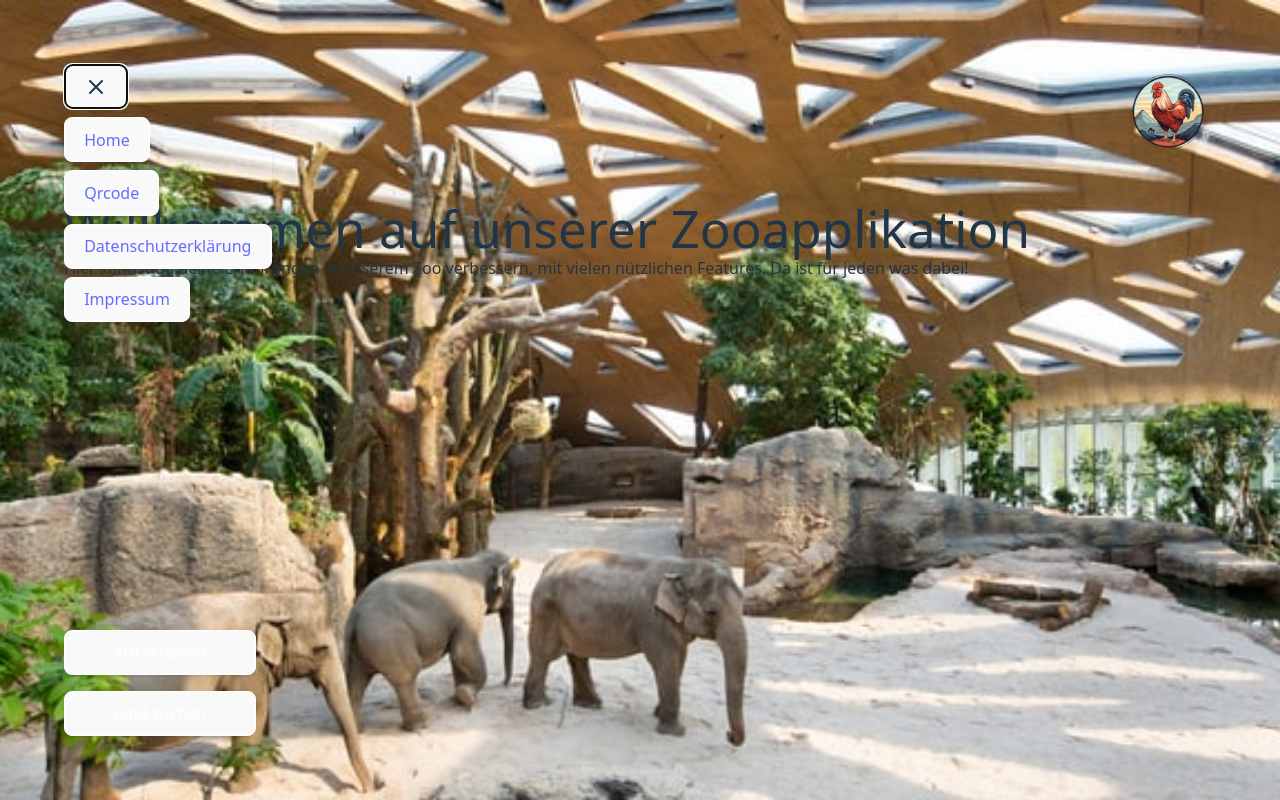
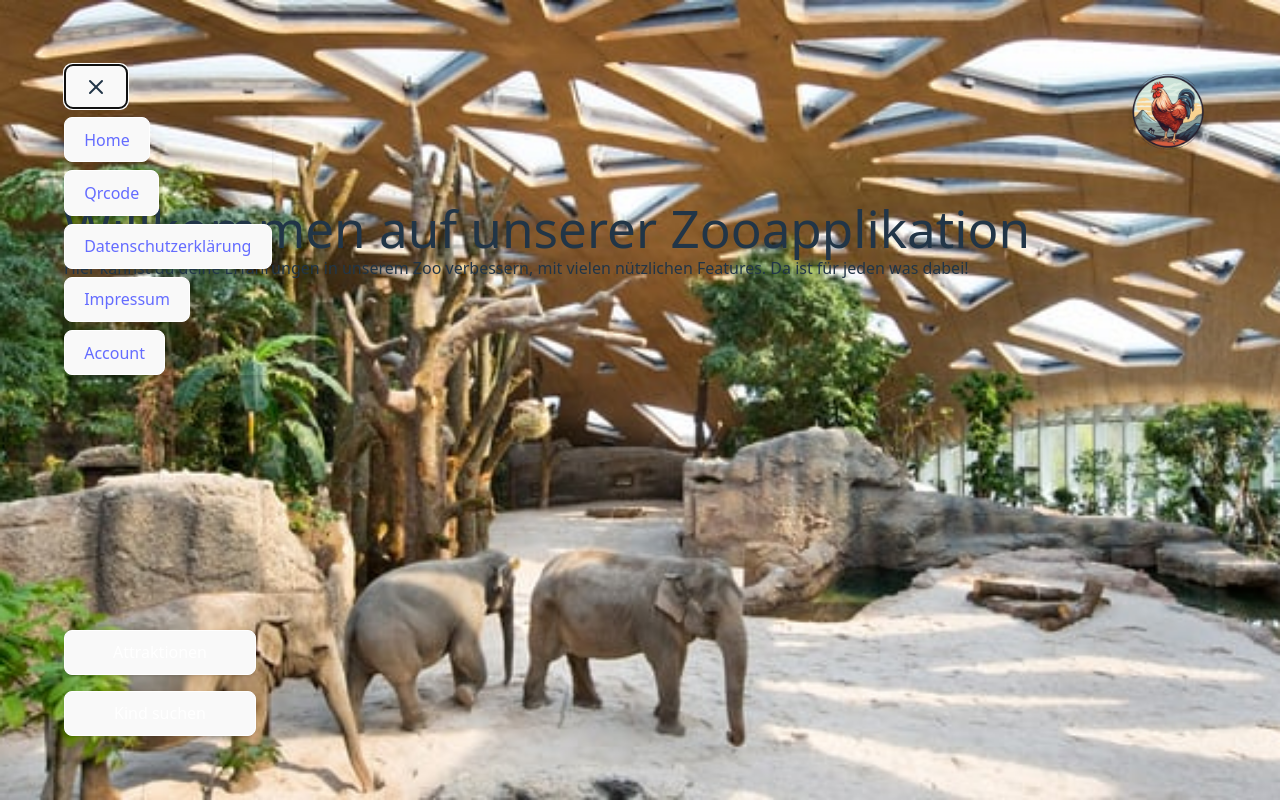
Before and after one commit to Stiwyy/ZooApplikation-SCRUM, a React (Vite) app: page / in a window 1280 px wide. Both pictures are taken after a click on the button 96 px from the left and 86 px from the top of the page. Built offline with nearby package versions, Linux system fonts and the light colour scheme.

Commit message:
changed: new site with user

```diff
--- a/src/App.jsx
+++ b/src/App.jsx
@@ -9,6 +9,7 @@ import Impressum from "./components/Impressum.jsx";
 import Datenschutzerklaerung from "./components/Datenschutzerklaerung.jsx";
 import Attraktionen from "./components/Attraktionen.jsx"
 import Map from "./components/Map.jsx";
+import User from "./components/User.jsx"
 
 function App() {
     const [activeComponent, setActiveComponent] = useState("Home");
@@ -46,6 +47,7 @@ function App() {
                 {activeComponent === "Datenschutzerklaerung" && <Datenschutzerklaerung />}
                 {activeComponent === "Attraktionen" && <Attraktionen/>}
                 {activeComponent === "Map" && <Map />}
+                {activeComponent === "User" && <User />}
             </div>
 
             {!(activeComponent === "Datenschutzerklaerung" || activeComponent === "Impressum" || activeComponent === "Qrcode" || activeComponent === "Attraktionen" ) && (
--- a/src/components/Navbar.jsx
+++ b/src/components/Navbar.jsx
@@ -57,6 +57,10 @@ export default function Navbar({ onPageChange }) {
                                 <Link to="/Impressum">
                                     <Button className="w-full" onClick={() => handlePageChange("Impressum")}>Impressum</Button>
                                 </Link>
+                                <Link to="/User">
+                                    <Button className="w-full" onClick={() => handlePageChange("User")}>Account</Button>
+                                </Link>
+
                             </div>
                         </motion.div>
 
--- /dev/null
+++ b/src/components/User.jsx
@@ -0,0 +1,10 @@
+
+
+export default function User(){
+
+    return(
+        <>
+            User
+        </>
+    )
+}
```
